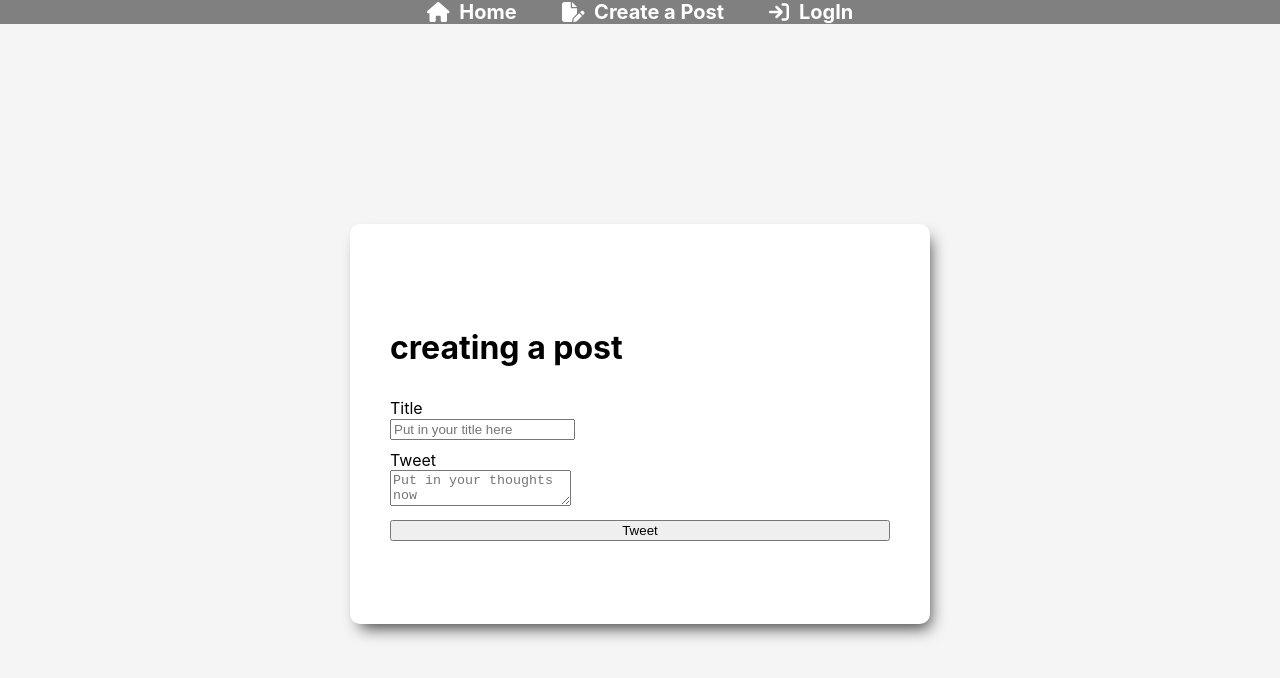
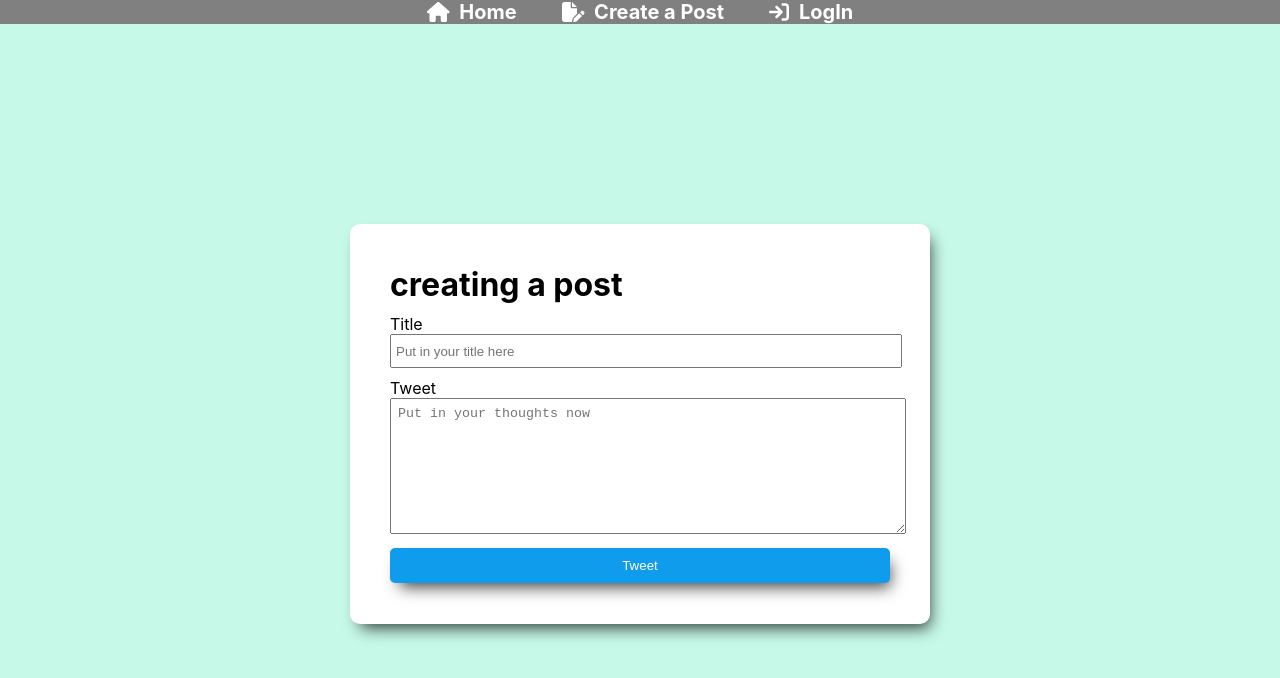
Before and after one commit to seanyu7/blog-with-react-and-firebase, a React (Create React App) app: page /createpost in a window 1280 px wide. Shown: the top 678 px of the page. Built offline with nearby package versions, Linux system fonts and the light colour scheme.

Commit message:
💄 make a button looks better than what it used to

```diff
--- a/src/components/createpost.css
+++ b/src/components/createpost.css
@@ -1,14 +1,14 @@
-.createPostPage{
+.createPostPage {
   display: flex;
   flex-direction: column;
   align-items: center;
   justify-content: center;
   height: 100vh;
   width: 100%;
-    background-color: #f5f5f5;
+  background-color: rgb(198, 249, 232);
 }
 
-.postContainer{
+.postContainer {
   background-color: white;
   border-radius: 10px;
   display: flex;
@@ -17,6 +17,40 @@
   height: 400px;
   width: 500px;
   gap: 10px;
-    padding:0px 40px;
-    box-shadow: 5px 9px 16px -5px rgba(0,0,0,0.75);
+  padding: 0px 40px;
+  box-shadow: 5px 9px 16px -5px rgba(0, 0, 0, 0.75);
 }
+
+.postContainer h1 {
+  margin: 0;
+}
+
+.postContainer input {
+  width: 100%;
+  height: 30px;
+  outline: none;
+  padding: 0px 4px;
+}
+
+.postContainer textarea {
+  width: 100%;
+  height: 120px;
+  outline: none;
+  padding: 7px;
+}
+
+.postButton{
+    padding: 10px 0;
+    background-color: rgb(16, 156, 237);
+    border: none;
+    box-shadow: 5px 9px 16px -5px rgba(0, 0, 0, 0.75);
+    color:white;
+    border-radius: 5px;
+    cursor: pointer;
+}
+
+.postButton:hover{
+    background-color: rgb(16, 156, 237, 0.8);
+    transform: translateY(5px);
+    box-shadow: none;
+}
```
Lines whose indentation alone changed are shown as unchanged.
